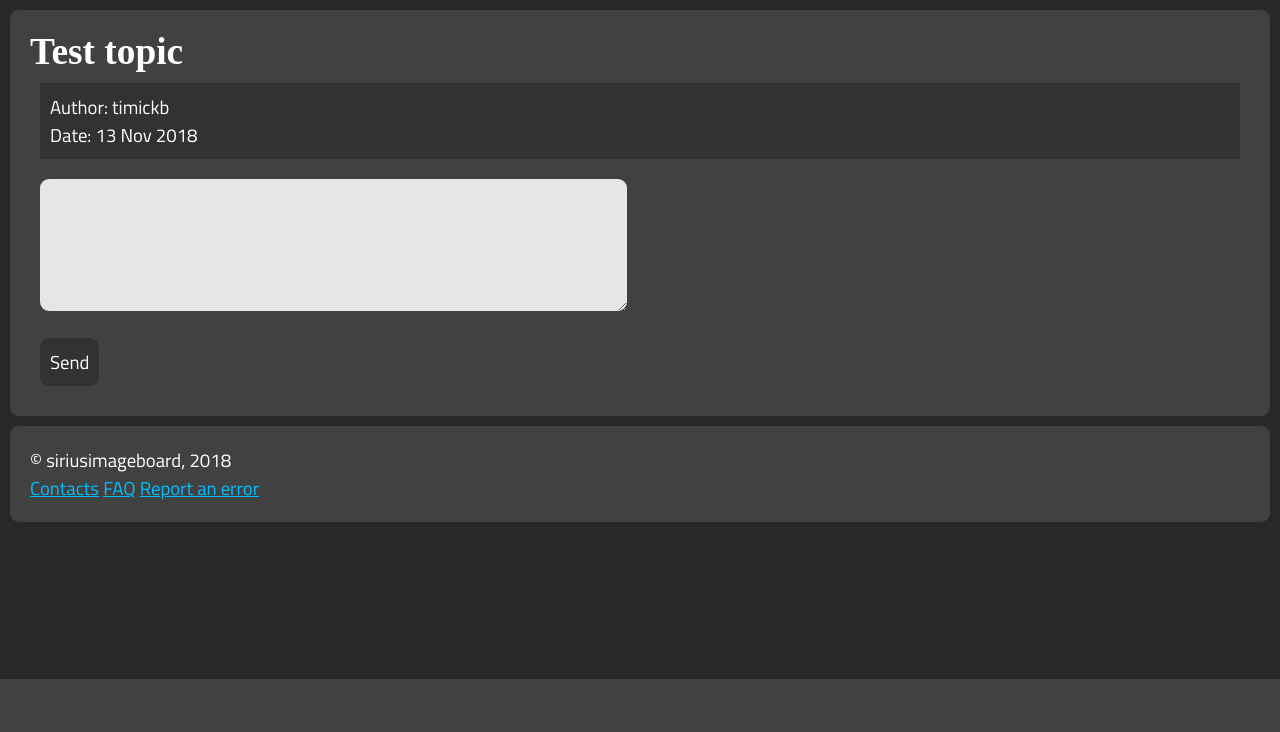
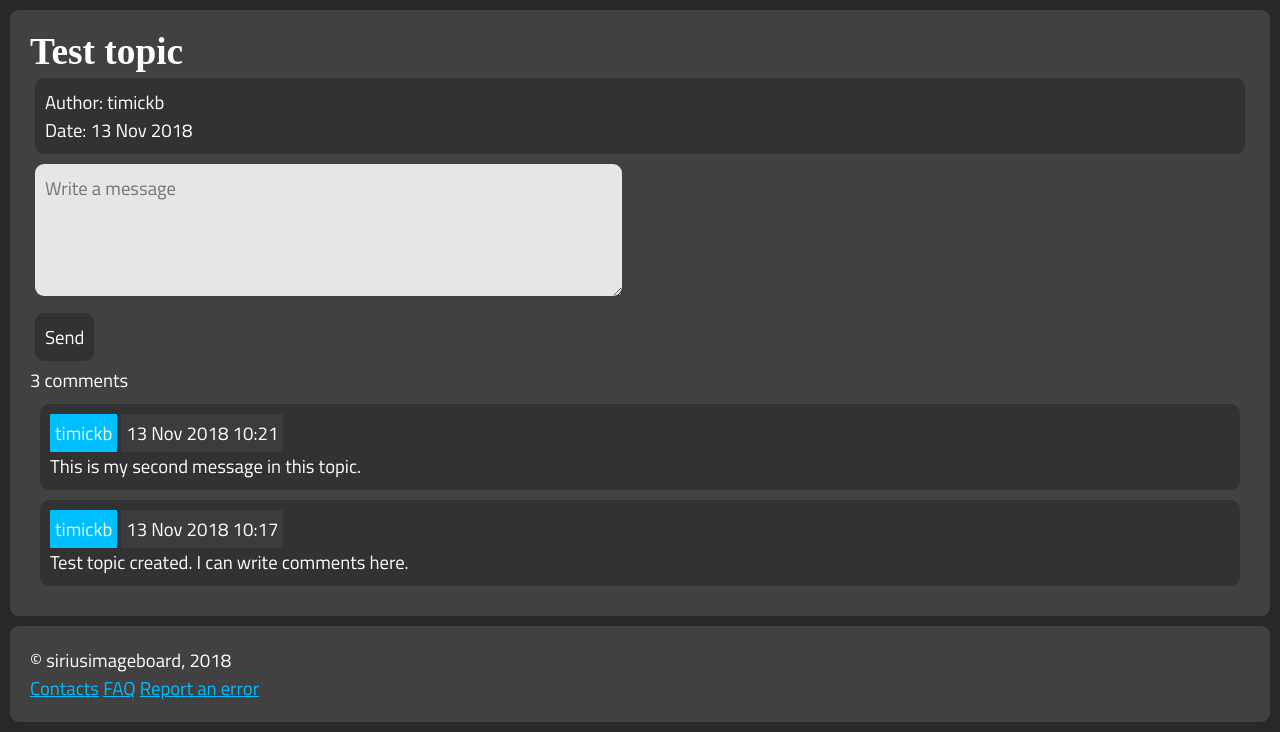
Before and after one commit to timickb/SiriusImageboard, a Node server app: page /topic/1 in a window 1280 px wide. Shown: the part 121-853 px from the top of the page. Before the commit the page ends 800 px from the top, so only its background shows below. Run offline with Node 20, Linux system fonts and the light colour scheme.

Commit message:
Some new things

```diff
--- a/index.js
+++ b/index.js
@@ -59,4 +59,8 @@ app.get('/topic/:id', (req, res) => {
     res.render('topic');
 });
 
+app.get('/settings', (req, res) => {
+    res.render('settings');
+})
+
 app.listen(config.port, () => console.log('Server started at port ' + config.port));
--- a/public/css/style.css
+++ b/public/css/style.css
@@ -62,7 +62,7 @@ h1 {
     font-family: 'Titillium Web';
     font-size: 14pt;
     padding: 10px;
-    margin: 10px;
+    margin: 5px;
     background: rgb(230, 230, 230);
     border: none;
     border-radius: 9px;
@@ -72,7 +72,7 @@ h1 {
 .button {
     font-size: 14pt;
     padding: 10px;
-    margin: 10px;
+    margin: 5px;
     background: rgb(50, 50, 50);
     color: white;
     border: none;
@@ -98,7 +98,8 @@ h1 {
 .topic-info {
     background: rgb(50, 50, 50);
     padding: 10px;
-    margin: 10px;
+    margin: 5px;
+    border-radius: 9px;
 }
 
 .blue-colored {
--- a/views/topic.ejs
+++ b/views/topic.ejs
@@ -6,9 +6,25 @@
 </div>
 <div id="topic-form">
     <form method="post">
-        <textarea class="field" cols="60" rows="4" placeholder="Write a message">
-        </textarea><br>
+        <textarea class="field" cols="60" rows="4" placeholder="Write a message"></textarea><br>
         <input type="submit" class="button" value="Send" />
     </form>
 </div>
+<p>3 comments</p>
+<div id="topic-comments">
+    <div class="topic">
+        <div class="topic-block-detail blue-colored">timickb</div>
+        <div class="topic-block-detail">13 Nov 2018 10:21</div>
+        <div class="topic-comment-text">
+            This is my second message in this topic.
+        </div>
+    </div>
+    <div class="topic">
+        <div class="topic-block-detail blue-colored">timickb</div>
+        <div class="topic-block-detail">13 Nov 2018 10:17</div>
+        <div class="topic-comment-text">
+            Test topic created. I can write comments here.
+        </div>
+    </div>
+</div>
 <% include footer.ejs %>
```
Also changed, not shown: views/settings.ejs (added, +18 -0 lines).
